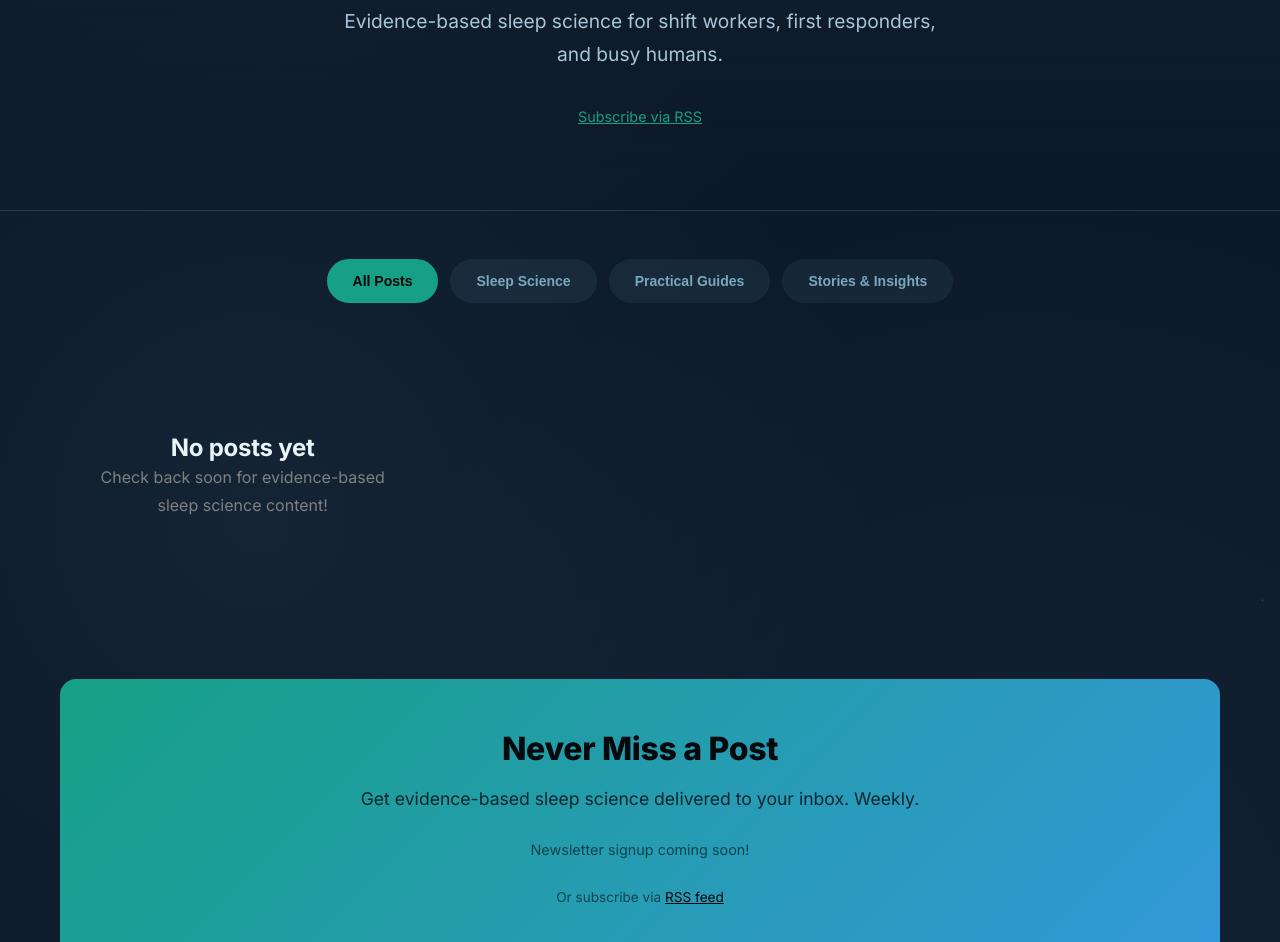
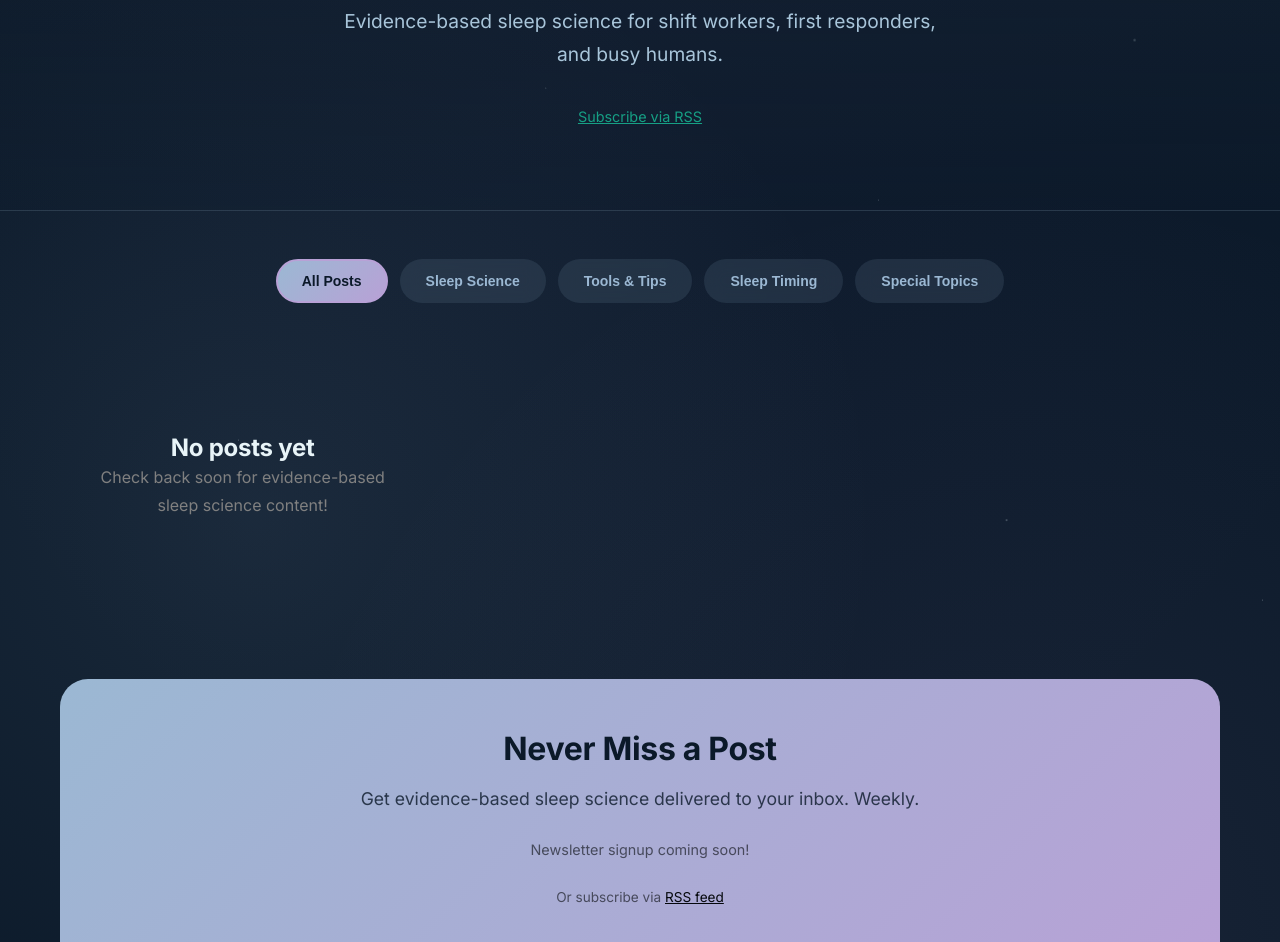
Before and after one commit to jadenschwartz22-ops/sleepmedic-blog, a website: page blog/index.html in a window 1280 px wide. Shown: the part 189-1131 px from the top of the page. Drawn offline with Linux system fonts and the light colour scheme.

Commit message:
feat: purple & blue night sky theme with MORE stars
- Removed all green tones
- Purple & blue gradient (periwinkle, lavender, dusty blue)
- WAY more stars: 30+ scattered across page (vs 7 before)
- 3 star sizes: large (2px), medium (1.5px), small (1px)
- Purple gradient accents throughout
- Updated all category colors to purple/blue spectrum
- Perfect peaceful night sky vibe

```diff
--- a/blog/_shared-styles.css
+++ b/blog/_shared-styles.css
@@ -9,10 +9,11 @@
   --muted: #A8C5DA;  /* Muted sky blue */
   --line: rgba(168, 197, 218, 0.15);
 
-  /* Calming Accent Colors */
-  --primary: #7BA7BC;  /* Soft teal (calming water) */
-  --secondary: #9BB8D3;  /* Gentle periwinkle */
-  --accent: #B8A1D6;  /* Soft lavender (sleep) */
+  /* Night Sky Purple & Blue Colors */
+  --primary: #9BB8D3;  /* Soft periwinkle blue */
+  --secondary: #B8A1D6;  /* Gentle lavender */
+  --accent: #8B9DC3;  /* Dusty blue */
+  --deep-purple: #6B5B95;  /* Deep purple accent */
   --moon: #FFF4E0;  /* Warm moon glow */
   --star: #E8F4F8;  /* Star white */
 
@@ -32,15 +33,16 @@ body {
   font-family: 'Inter', -apple-system, BlinkMacSystemFont, 'Segoe UI', sans-serif;
   background: var(--bg);
   background-image:
-    radial-gradient(circle at 20% 50%, rgba(123, 167, 188, 0.08) 0%, transparent 50%),
-    radial-gradient(circle at 80% 80%, rgba(155, 184, 211, 0.06) 0%, transparent 50%);
+    radial-gradient(circle at 20% 50%, rgba(155, 184, 211, 0.1) 0%, transparent 50%),
+    radial-gradient(circle at 80% 80%, rgba(184, 161, 214, 0.08) 0%, transparent 50%),
+    radial-gradient(circle at 50% 20%, rgba(107, 91, 149, 0.06) 0%, transparent 60%);
   color: var(--ink);
   line-height: 1.7;
   -webkit-font-smoothing: antialiased;
   -moz-osx-font-smoothing: grayscale;
 }
 
-/* Peaceful Starry Background */
+/* Dense Starry Background - Way More Stars! */
 body::before {
   content: '';
   position: fixed;
@@ -49,18 +51,46 @@ body::before {
   right: 0;
   bottom: 0;
   background-image:
+    /* Large bright stars */
     radial-gradient(2px 2px at 20% 30%, var(--star), transparent),
     radial-gradient(2px 2px at 60% 70%, var(--star), transparent),
+    radial-gradient(2px 2px at 90% 60%, var(--star), transparent),
+    radial-gradient(2px 2px at 15% 85%, var(--star), transparent),
+    radial-gradient(2px 2px at 75% 25%, var(--star), transparent),
+    radial-gradient(2px 2px at 45% 15%, var(--star), transparent),
+    radial-gradient(2px 2px at 85% 45%, var(--star), transparent),
+
+    /* Medium stars */
+    radial-gradient(1.5px 1.5px at 33% 80%, var(--star), transparent),
+    radial-gradient(1.5px 1.5px at 70% 40%, var(--star), transparent),
+    radial-gradient(1.5px 1.5px at 25% 60%, var(--star), transparent),
+    radial-gradient(1.5px 1.5px at 55% 90%, var(--star), transparent),
+    radial-gradient(1.5px 1.5px at 95% 20%, var(--star), transparent),
+    radial-gradient(1.5px 1.5px at 40% 45%, var(--star), transparent),
+    radial-gradient(1.5px 1.5px at 80% 75%, var(--star), transparent),
+
+    /* Small stars scattered everywhere */
     radial-gradient(1px 1px at 50% 50%, var(--star), transparent),
     radial-gradient(1px 1px at 80% 10%, var(--star), transparent),
-    radial-gradient(2px 2px at 90% 60%, var(--star), transparent),
-    radial-gradient(1px 1px at 33% 80%, var(--star), transparent),
-    radial-gradient(1px 1px at 15% 90%, var(--star), transparent);
+    radial-gradient(1px 1px at 15% 90%, var(--star), transparent),
+    radial-gradient(1px 1px at 35% 25%, var(--star), transparent),
+    radial-gradient(1px 1px at 65% 55%, var(--star), transparent),
+    radial-gradient(1px 1px at 10% 40%, var(--star), transparent),
+    radial-gradient(1px 1px at 92% 85%, var(--star), transparent),
+    radial-gradient(1px 1px at 48% 72%, var(--star), transparent),
+    radial-gradient(1px 1px at 22% 18%, var(--star), transparent),
+    radial-gradient(1px 1px at 78% 92%, var(--star), transparent),
+    radial-gradient(1px 1px at 5% 65%, var(--star), transparent),
+    radial-gradient(1px 1px at 88% 35%, var(--star), transparent),
+    radial-gradient(1px 1px at 42% 8%, var(--star), transparent),
+    radial-gradient(1px 1px at 68% 62%, var(--star), transparent),
+    radial-gradient(1px 1px at 12% 52%, var(--star), transparent),
+    radial-gradient(1px 1px at 97% 48%, var(--star), transparent);
   background-size: 200% 200%;
   background-position: 0% 0%;
   animation: twinkle 120s ease-in-out infinite;
   pointer-events: none;
-  opacity: 0.4;
+  opacity: 0.5;
   z-index: 0;
 }
 
--- a/blog/index.html
+++ b/blog/index.html
@@ -95,7 +95,7 @@
     .filter-btn {
       padding: 12px 24px;
       border-radius: var(--radius-lg);
-      background: rgba(123, 167, 188, 0.1);
+      background: rgba(155, 184, 211, 0.12);
       color: var(--primary);
       font-weight: 600;
       font-size: 14px;
@@ -106,16 +106,16 @@
     }
 
     .filter-btn:hover {
-      background: rgba(123, 167, 188, 0.2);
-      border-color: var(--primary);
+      background: rgba(184, 161, 214, 0.2);
+      border-color: var(--secondary);
       transform: translateY(-2px);
-      box-shadow: 0 4px 12px rgba(123, 167, 188, 0.2);
+      box-shadow: 0 4px 12px rgba(184, 161, 214, 0.25);
     }
 
     .filter-btn.active {
-      background: #16a085;
-      color: #05080c;
-      border-color: #16a085;
+      background: linear-gradient(135deg, var(--primary), var(--secondary));
+      color: var(--bg);
+      border-color: var(--secondary);
     }
 
     .posts-grid {
@@ -126,10 +126,10 @@
     }
 
     .post-card {
-      background: #16213e;
-      border-radius: 12px;
+      background: var(--panel);
+      border-radius: var(--radius);
       overflow: hidden;
-      border: 1px solid rgba(255,255,255,0.1);
+      border: 1px solid var(--line);
       transition: all 0.3s;
       display: flex;
       flex-direction: column;
@@ -137,8 +137,8 @@
 
     .post-card:hover {
       transform: translateY(-4px);
-      box-shadow: 0 12px 32px rgba(22,160,133,0.2);
-      border-color: #16a085;
+      box-shadow: 0 12px 32px rgba(184, 161, 214, 0.25);
+      border-color: var(--secondary);
     }
 
     .post-card-content {
@@ -159,9 +159,10 @@
       margin-bottom: 12px;
     }
 
-    .category-science { background: rgba(52,152,219,0.2); color: #3498db; }
-    .category-practical { background: rgba(22,160,133,0.2); color: #16a085; }
-    .category-stories { background: rgba(155,89,182,0.2); color: #9b59b6; }
+    .category-science { background: rgba(155,184,211,0.2); color: var(--primary); }
+    .category-tools { background: rgba(184,161,214,0.2); color: var(--secondary); }
+    .category-timing { background: rgba(139,157,195,0.2); color: var(--accent); }
+    .category-special { background: rgba(107,91,149,0.2); color: var(--deep-purple); }
 
     .post-card h2 {
       font-size: 1.35rem;
@@ -199,22 +200,22 @@
     }
 
     .newsletter-section {
-      background: linear-gradient(135deg, #16a085, #3498db);
-      border-radius: 16px;
+      background: linear-gradient(135deg, var(--primary), var(--secondary));
+      border-radius: var(--radius-lg);
       padding: 48px 32px;
       text-align: center;
       margin-bottom: 60px;
     }
 
     .newsletter-section h2 {
-      color: #05080c;
+      color: var(--bg);
       font-size: 2rem;
-      font-weight: 800;
+      font-weight: 700;
       margin-bottom: 12px;
     }
 
     .newsletter-section p {
-      color: rgba(5,8,12,0.8);
+      color: rgba(11,25,41,0.8);
       font-size: 1.1rem;
       margin-bottom: 24px;
     }
@@ -255,8 +256,9 @@
       <div class="filters">
         <button class="filter-btn active" data-category="all">All Posts</button>
         <button class="filter-btn" data-category="science">Sleep Science</button>
-        <button class="filter-btn" data-category="practical">Practical Guides</button>
-        <button class="filter-btn" data-category="stories">Stories & Insights</button>
+        <button class="filter-btn" data-category="tools">Tools & Tips</button>
+        <button class="filter-btn" data-category="timing">Sleep Timing</button>
+        <button class="filter-btn" data-category="special">Special Topics</button>
       </div>
 
       <!-- Posts Grid -->
```
